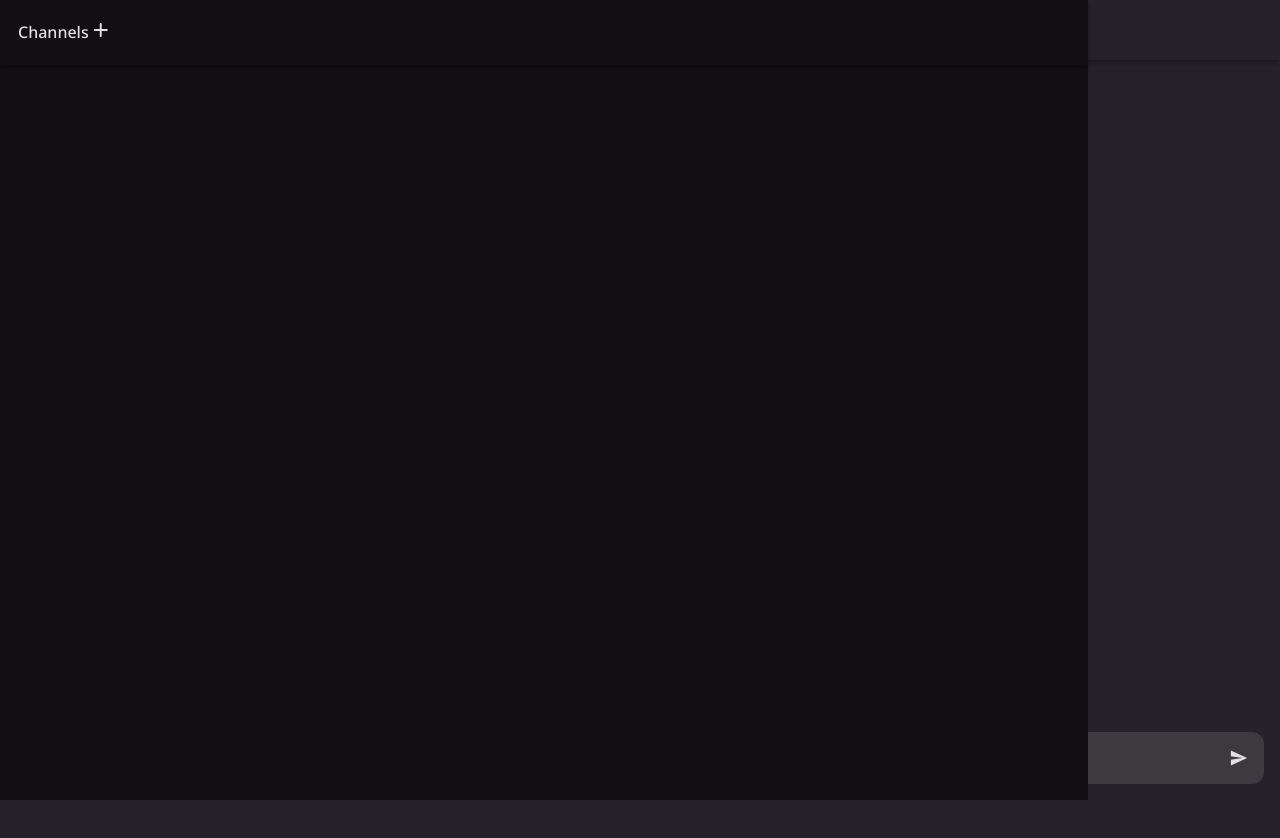
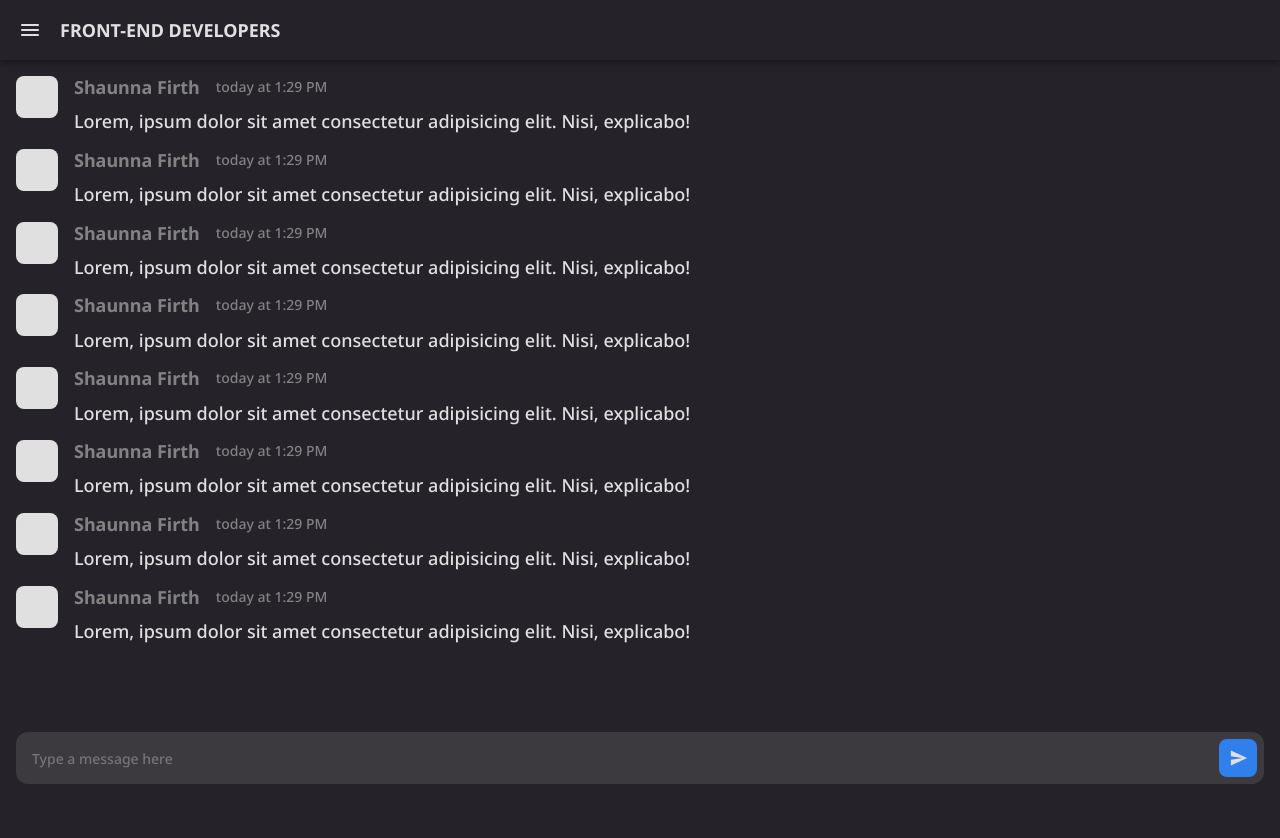
Before and after one commit to jruizsilva/chat-group-devchallenges.io, a React (Create React App) app in the folder client/: page / in a window 1280 px wide. Shown: the top 838 px of the page. After the commit the page ends 800 px from the top, so only its background shows below. Built offline with nearby package versions, Linux system fonts and the light colour scheme.

Commit message:
fix height chat on resize

```diff
--- a/client/src/App.js
+++ b/client/src/App.js
@@ -8,7 +8,7 @@ export const App = () => {
     <>
       <Header />
       <Main />
-      <Aside />
+      {/* <Aside /> */}
     </>
   );
 };
--- a/client/src/components/Aside.js
+++ b/client/src/components/Aside.js
@@ -6,9 +6,17 @@ export const Aside = () => {
       <header className='aside__header'>
         <h2 className='aside__h2'>Channels</h2>
         <button className='aside__button'>
-          <span class='material-symbols-rounded'>add</span>
+          <span className='material-symbols-rounded'>add</span>
         </button>
       </header>
+      <div className='aside__main'>
+        <form className='aside__form'>
+          <div className='aside__box'>
+            <input type='text' className='aside__input' />
+          </div>
+        </form>
+      </div>
+      <div className='aside__footer'></div>
     </aside>
   );
 };
--- a/client/src/components/FormSendMessage.js
+++ b/client/src/components/FormSendMessage.js
@@ -4,10 +4,10 @@ import { IconContext } from 'react-icons';
 
 export const FormSendMessage = () => {
   return (
-    <form className='form'>
-      <div className='form__box box'>
-        <input className='box__input' placeholder='Type a message here' />
-        <button className='btn box__submit' type='submit'>
+    <form className='chat__form'>
+      <div className='chat__box'>
+        <input className='chat__input' placeholder='Type a message here' />
+        <button className='btn btn-primary chat__submit' type='submit'>
           <IconContext.Provider value={{ className: 'btn__icon' }}>
             <IoMdSend />
           </IconContext.Provider>
--- a/client/src/components/Header.js
+++ b/client/src/components/Header.js
@@ -5,7 +5,7 @@ export const Header = () => {
     <>
       <header className='header'>
         <div className='header__menu_icon'>
-          <span class='material-symbols-rounded'>menu</span>
+          <span className='material-symbols-rounded'>menu</span>
         </div>
         <h1 className='header__h1'>Front-end developers</h1>
       </header>
--- a/client/src/components/ListMessages.js
+++ b/client/src/components/ListMessages.js
@@ -1,9 +1,27 @@
-import React from 'react';
+import React, { useState } from 'react';
+import { useEffect } from 'react';
 import { Message } from './Message';
 
+const calcHeightChat = () => {
+  return window.innerHeight - 60;
+};
+
 export const ListMessages = () => {
+  const [chatHeight, setChatHeight] = useState(calcHeightChat());
+
+  const handleChatHeightOnResize = () => {
+    setChatHeight(calcHeightChat());
+  };
+
+  useEffect(() => {
+    window.addEventListener('resize', handleChatHeightOnResize);
+    return () => {
+      window.removeEventListener('resize', handleChatHeightOnResize);
+    };
+  }, [handleChatHeightOnResize, calcHeightChat]);
+
   return (
-    <ul className='chat__ul'>
+    <ul className='chat__ul' style={{ height: chatHeight }}>
       <Message />
       <Message />
       <Message />
--- a/client/src/components/Main.js
+++ b/client/src/components/Main.js
@@ -4,9 +4,7 @@ import { Chat } from './Chat';
 export const Main = () => {
   return (
     <main className='main'>
-      <div className='main__wrapper'>
-        <Chat />
-      </div>
+      <Chat />
     </main>
   );
 };
--- a/client/src/components/Message.js
+++ b/client/src/components/Message.js
@@ -2,14 +2,14 @@ import React from 'react';
 
 export const Message = () => {
   return (
-    <li className='message'>
-      <div className='message__image'></div>
-      <div className='message__wrapper'>
-        <div className='message__info'>
-          <div className='message__author'>Shaunna Firth</div>
-          <div className='message__date'>today at 1:29 PM</div>
+    <li className='chat__message'>
+      <div className='chat__message__image'></div>
+      <div className='chat__message__wrapper'>
+        <div className='chat__message__info'>
+          <div className='chat__message__author'>Shaunna Firth</div>
+          <div className='chat__message__date'>today at 1:29 PM</div>
         </div>
-        <p className='message__content'>
+        <p className='chat__message__content'>
           Lorem, ipsum dolor sit amet consectetur adipisicing elit. Nisi,
           explicabo!
         </p>
--- a/client/src/styles/base/_base.scss
+++ b/client/src/styles/base/_base.scss
@@ -7,6 +7,11 @@
   border: 0;
   box-sizing: border-box;
   vertical-align: baseline;
+}
+
+// Oculta la barra de scroll
+::-webkit-scrollbar {
+  display: none;
 }
 
 /* Evitamos problemas con las imagenes */
--- a/client/src/styles/components/_aside.scss
+++ b/client/src/styles/components/_aside.scss
@@ -12,7 +12,7 @@
     width: 100%;
     padding: 18px;
     box-shadow: 0px 4px 4px rgba(0, 0, 0, 0.25);
-    @include mixins.flex(flex-start, center);
+    @include mixins.flex(space-between, center);
 
     &__button {
       @include mixins.center;
@@ -25,4 +25,14 @@
       margin-left: 18px;
     }
   }
+
+  &__main {
+    padding: 18px;
+  }
+  &__form {
+  }
+  &__box {
+  }
+  &__input {
+  }
 }
--- a/client/src/styles/components/_main.scss
+++ b/client/src/styles/components/_main.scss
@@ -2,19 +2,14 @@
 @use '../base/mixins';
 
 .main {
-  padding: 16px 16px 16px 16px;
-  margin-top: 60px;
-  &__wrapper {
-  }
 }
 .chat {
+  &__ul {
+    padding: 76px 16px 16px 16px;
+    overflow-y: scroll;
+    scrollbar-width: none;
   }
-.chat__ul {
-  height: 360px;
-  overflow-y: auto;
-}
-
-.message {
+  &__message {
     @include mixins.flex(flex-start, flex-start);
     margin-bottom: 16px;
 
@@ -52,21 +47,19 @@
       font-size: 18px;
     }
   }
-
-.form {
+  &__form {
     position: fixed;
     bottom: 16px;
     right: 16px;
     left: 16px;
     width: calc(100% - 32px);
+  }
   &__box {
     position: relative;
     background-color: settings.$input-bg;
     border-radius: 12px;
     height: 52px;
   }
-}
-.box {
   &__input {
     padding: 16px;
     height: 100%;
```
Lines whose indentation alone changed are shown as unchanged.
